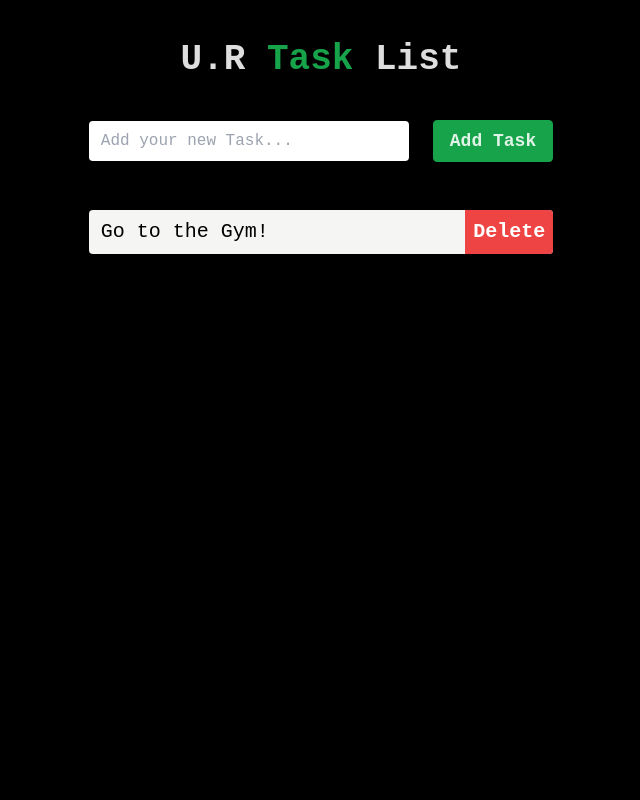
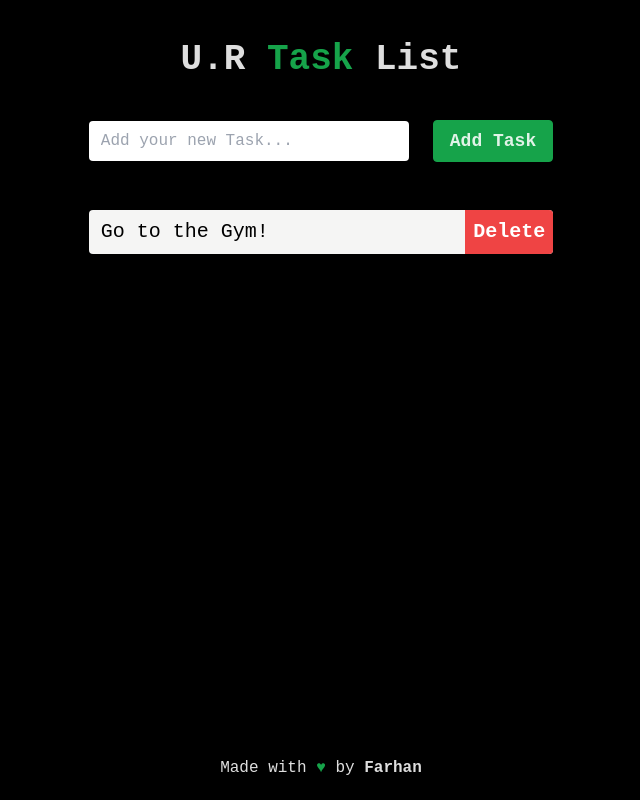
Before and after one commit to FarhanP/task-list-rtk, a React (Vite) app: page / in a window 1280 px wide. Shown: the whole page, without its empty margins (319-959 px from the left). Built offline with nearby package versions, Linux system fonts and the light colour scheme.

Commit message:
Added footer

```diff
--- a/src/App.jsx
+++ b/src/App.jsx
@@ -11,6 +11,10 @@ function App() {
       <div className="flex justify-center gap-12 items-center flex-col">
         <TodoForm />
         <TodoList />
+        <footer className="fixed bottom-0 py-5">
+          Made with <span className="text-green-600">&hearts;</span> by{" "}
+          <b className="font-bold">Farhan</b>
+        </footer>
       </div>
     </div>
   );
```
